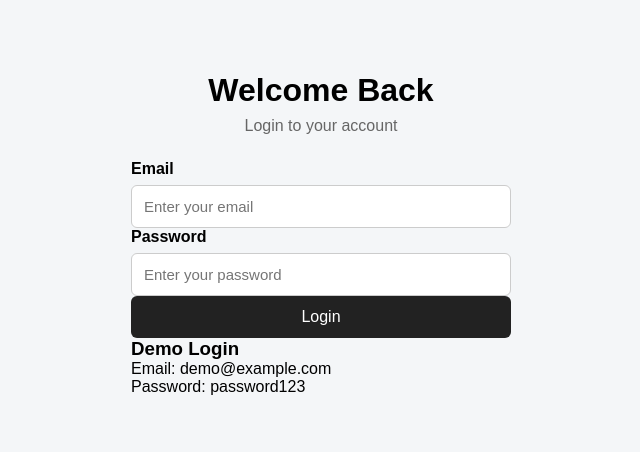
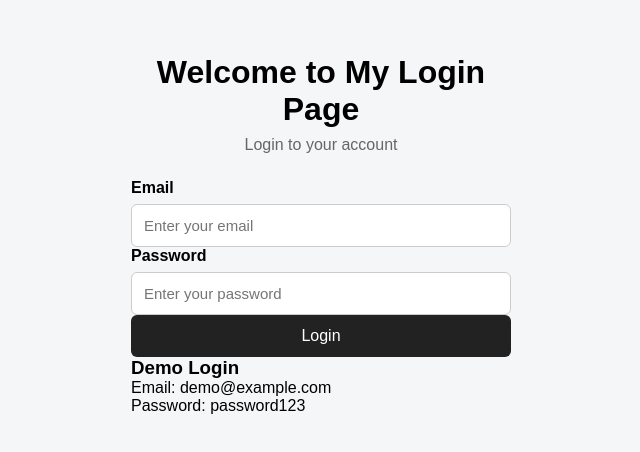
Before and after one commit to tanmayi09/LoginProject, a plain HTML site: page frontend/index.html in a window 1280 px wide. Shown: the part 166-618 px from the top of the page, without its empty margins (319-959 px from the left). Drawn offline with Linux system fonts and the light colour scheme.

Commit message:
Update login page heading

```diff
--- a/frontend/index.html
+++ b/frontend/index.html
@@ -12,7 +12,7 @@
 
     <div class="login-container">
 
-        <h1>Welcome Back</h1>
+        <h1>Welcome to My Login Page</h1>
         <p class="subtitle">Login to your account</p>
 
         <form id="loginForm">
```
